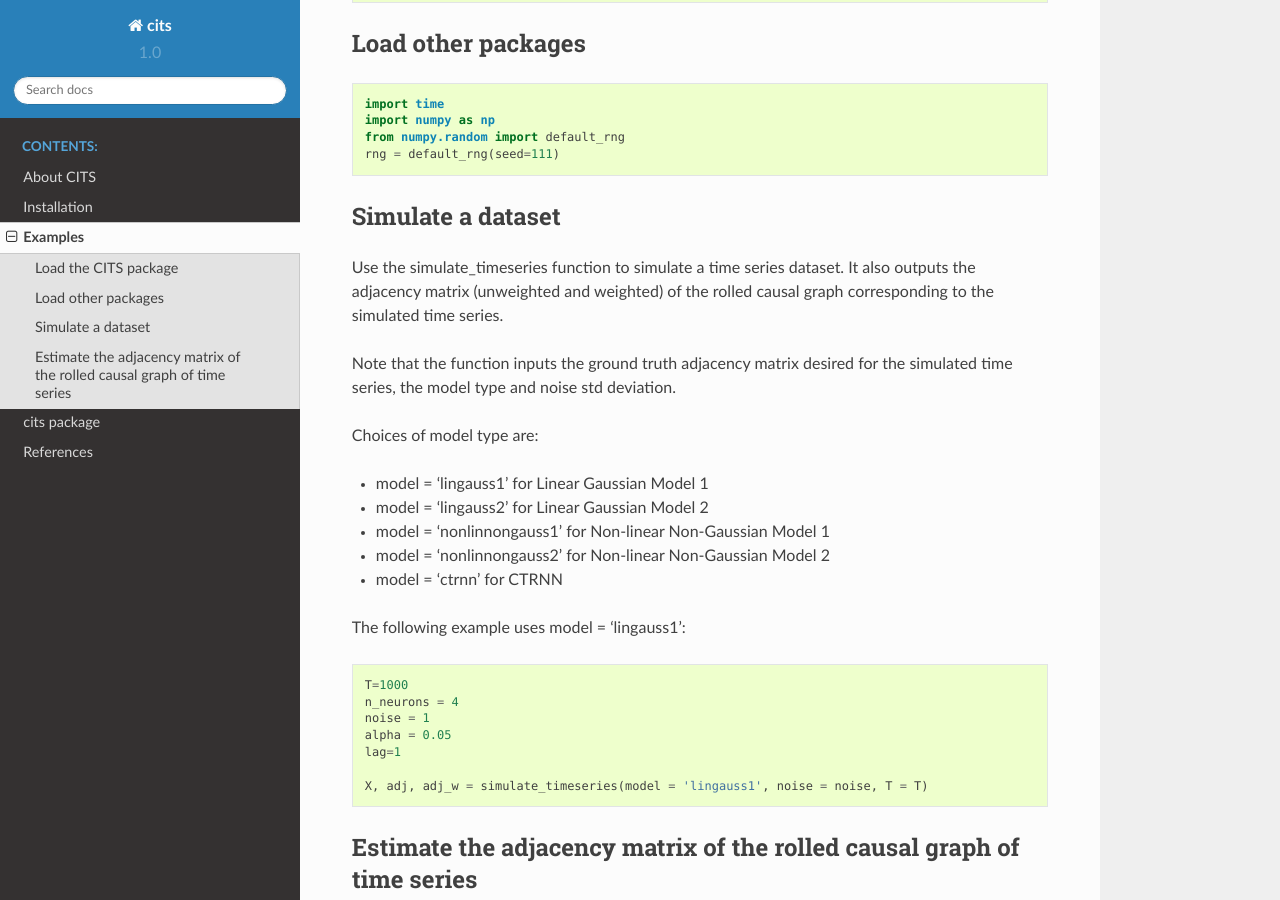
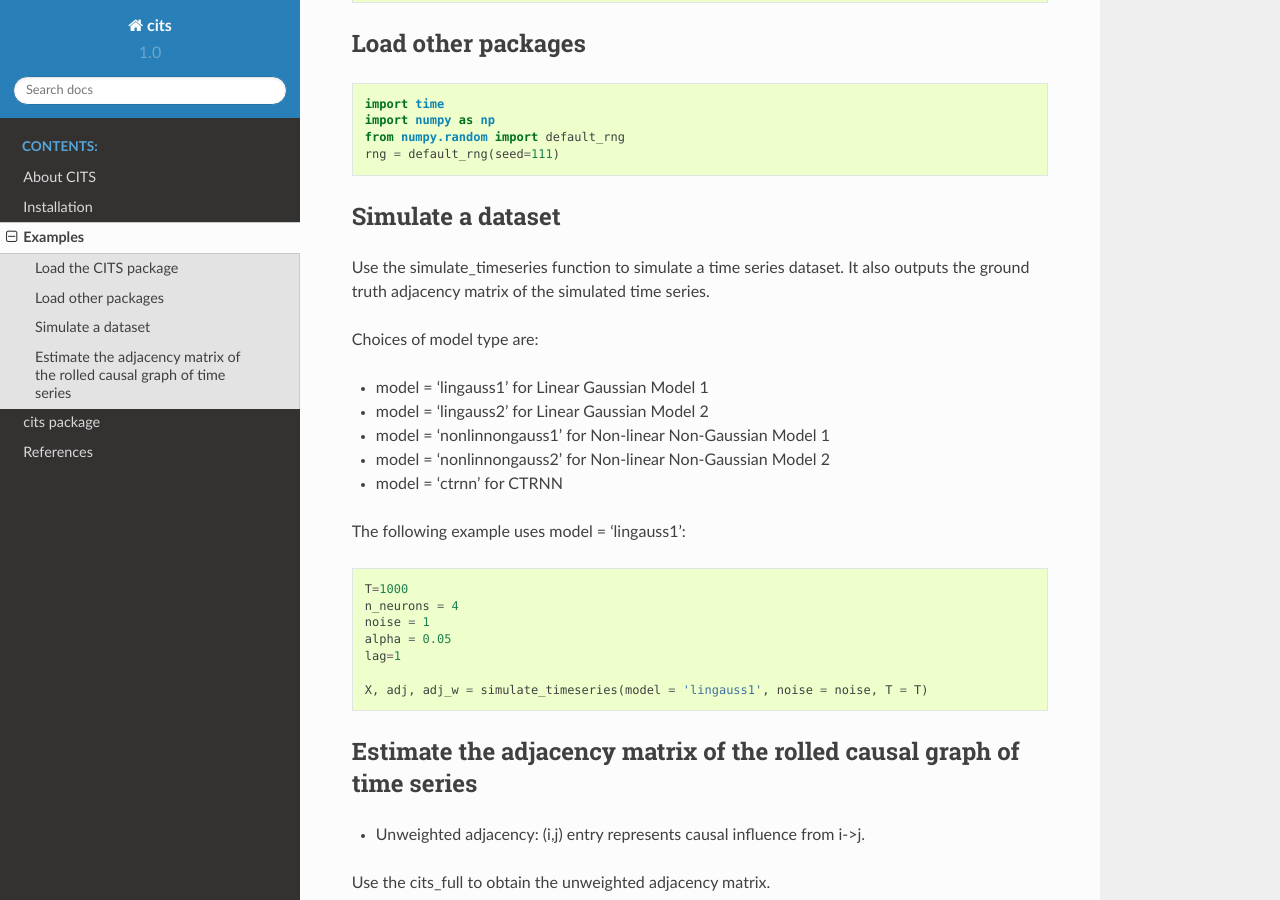
Before and after one commit to biswasr/cits, a Sphinx documentation site: the page built from docs/source/gettingstarted.rst, in a window 1280 px wide and 900 px high, scrolled down 376 px. Built offline with Sphinx 7.4.7 and the Read the Docs theme 2.0.0, drawn with Linux system fonts in a browser that asks for light colours.

Commit message:
Update gettingstarted.rst

```diff
--- a/docs/source/gettingstarted.rst
+++ b/docs/source/gettingstarted.rst
@@ -25,9 +25,7 @@ Load other packages
 Simulate a dataset
 ~~~~~~~~~~~~~~~~~~
 
-Use the simulate_timeseries function to simulate a time series dataset. It also outputs the adjacency matrix (unweighted and weighted) of the rolled causal graph corresponding to the simulated time series.
-
-Note that the function inputs the ground truth adjacency matrix desired for the simulated time series, the model type and noise std deviation.
+Use the simulate_timeseries function to simulate a time series dataset. It also outputs the ground truth adjacency matrix of the simulated time series.
 
 Choices of model type are:
 
```
